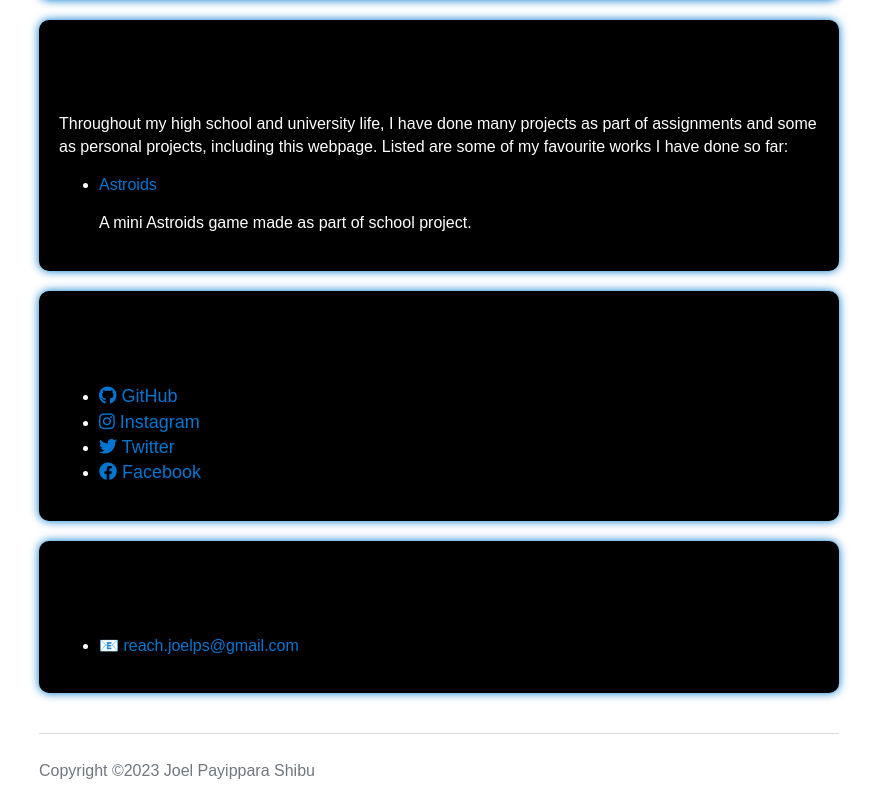
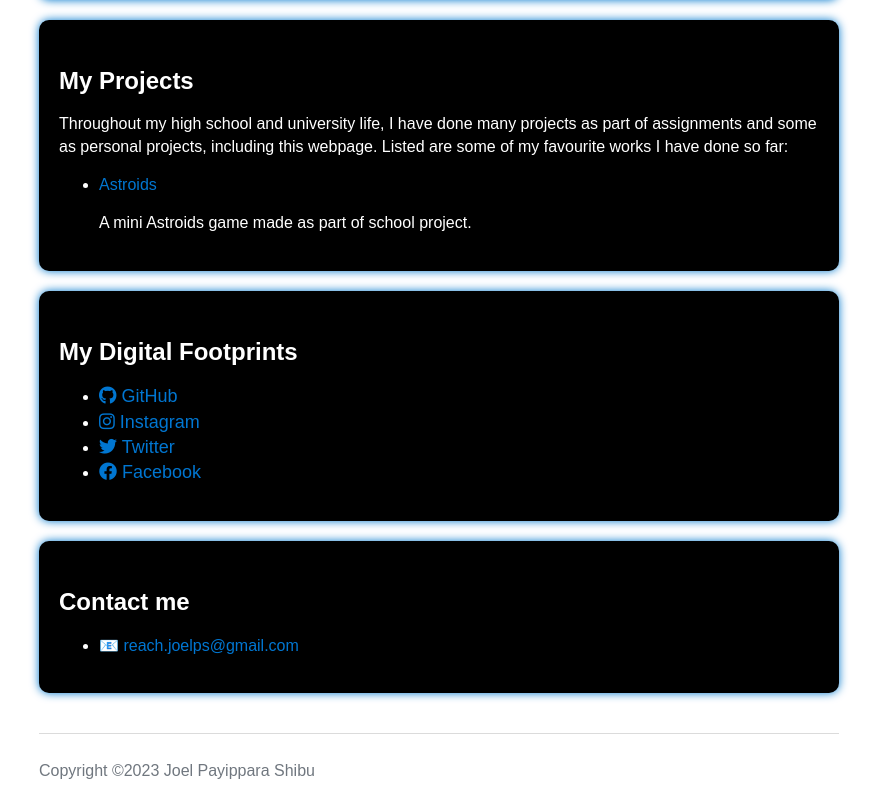
Before and after one commit to JoelPayipparaShibu/MyPortfolio, a plain HTML site: page index.html in a window 1280 px wide. Shown: the part 741-1544 px from the top of the page, without its empty margins (201-1078 px from the left). Drawn offline with nearby package versions, Linux system fonts and the light colour scheme.

Commit message:
Add files via upload

```diff
--- a/index.html
+++ b/index.html
@@ -140,7 +140,7 @@
     </header>
     <main>
       <section id="about">
-        <h2>About me</h2>
+        <h2 style = "color:white">About me</h2>
 		<div>
 			<img src="MyPhoto.jpg" alt="Joel Payippara Shibu" width = 200px height = 200px class = "center">
 			<p>"Hello, my name is Joel Payippara Shibu, and I am a software engineering student at the <a href="https://www.uwo.ca/">University of Western Ontario</a>. My passion for technology and programming started at a young age, and I have since gained a good understanding of various programming languages such as Java, JavaScript, HTML, CSS, and currently learning Python.</p>
@@ -153,7 +153,7 @@
 		</div>
       </section>
 	  <section id="projects">
-		  <h2> My Projects</h2>
+		  <h2 style = "color:white"> My Projects</h2>
 		  <p>Throughout my high school and university life, I have done many projects as part of assignments and some as personal projects, including this webpage. Listed are some of my favourite works I have done so far:</p>
 		  <ul>
 			<li>
@@ -165,7 +165,7 @@
 
 
       <section id="social-links">
-		  <h2>My Digital Footprints</h2>
+		  <h2 style = "color:white">My Digital Footprints</h2>
 		  <ul>
 			<li><a href="https://github.com/JoelPayipparaShibu"><i class="fab fa-github"></i> GitHub</a></li>
 			<li><a href="https://www.instagram.com/joel_ps_"><i class="fab fa-instagram"></i> Instagram</a></li>
@@ -174,7 +174,7 @@
 		  </ul>
 		</section>
       <section id="contact">
-        <h2>Contact me</h2>
+        <h2 style = "color:white">Contact me</h2>
 		<ul>
 			<li> <a href="mailto:reach.joelps@gmail.com?subject=Inquiry&body=Hello%20there!">reach.joelps@gmail.com</a></li>
 		  </ul>
```
